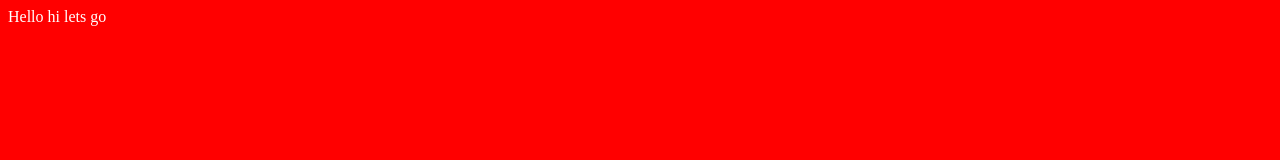
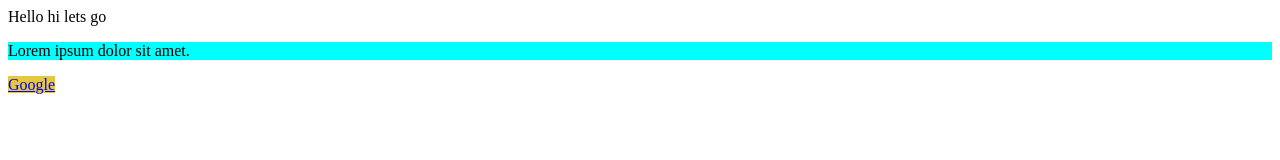
Before and after one commit to Sathwik2104/coding-files, a plain HTML site: page index.html in a window 1280 px wide. Drawn offline with Linux system fonts and the light colour scheme.

Commit message:
added new feature

```diff
--- a/index.html
+++ b/index.html
@@ -3,10 +3,11 @@
 <head>
     <meta charset="UTF-8">
     <meta name="viewport" content="width=device-width, initial-scale=1.0">
-    <title>Sathwik's website.</title>
+    <title>so this is what we are gonna do</title>
     <link rel="stylesheet" href="style.css">
 </head>
 <body>
     Hello hi lets go
-
+    <p>Lorem ipsum dolor sit amet.</p>
+    <a href="https://google.com">Google</a>
 </html>
--- a/style.css
+++ b/style.css
@@ -1,7 +1,6 @@
-body{
-    background-color:red;
-    color: white;
+p{
+    background-color: aqua;
 }
-td{
-    border: 2px solid black;
+a{
+    background-color: rgb(229, 199, 64);
 }
```
